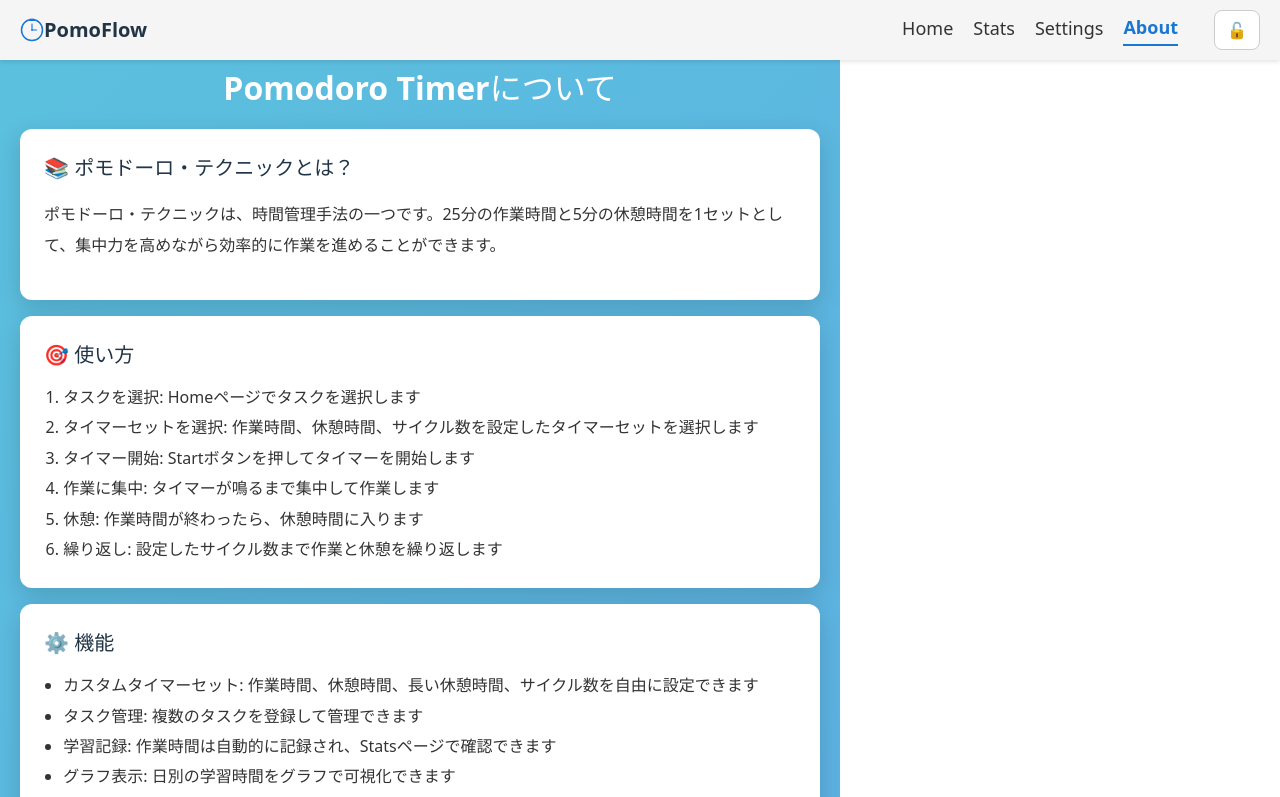
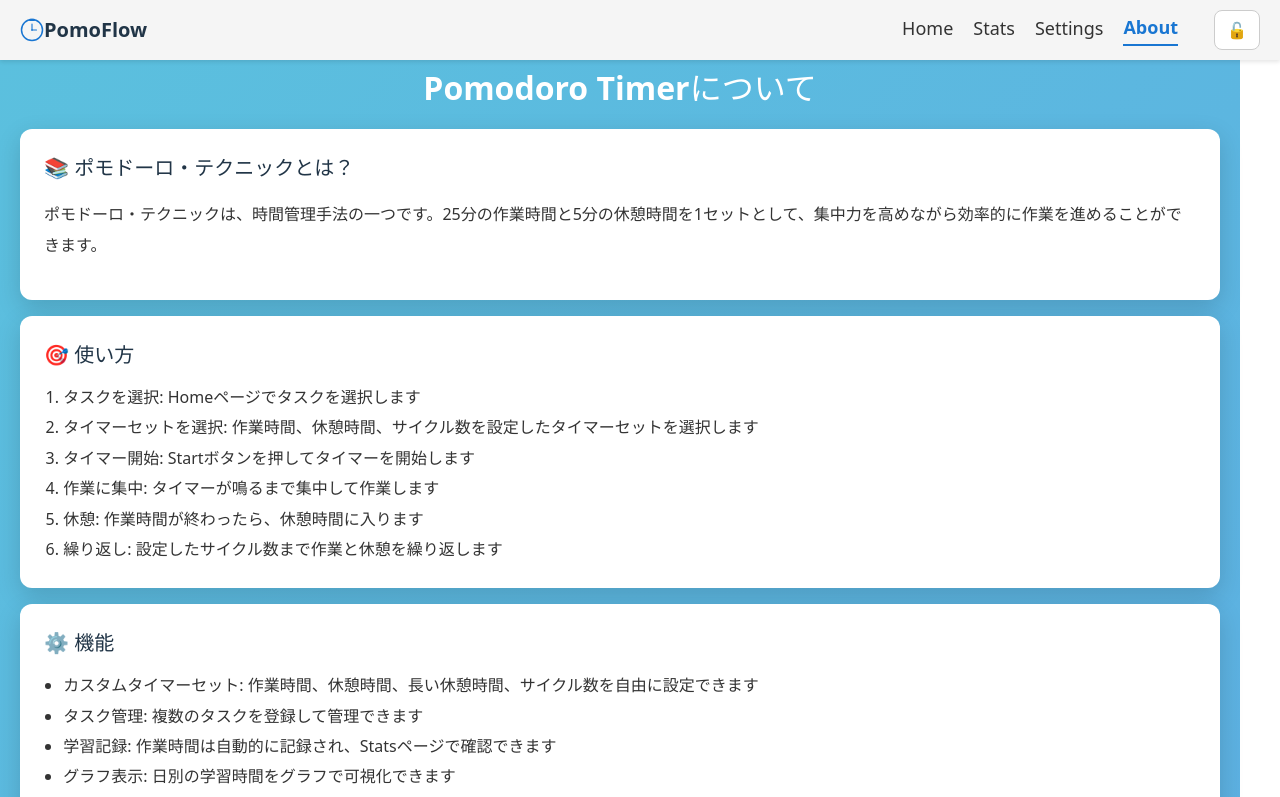
Before and after one commit to munakata255/pomo_front, a React (Vite) app: page /about in a window 1280 px wide. Shown: the top 797 px of the page. Built offline with nearby package versions, Linux system fonts and the light colour scheme; no server answers.

Commit message:
Add about style

```diff
--- a/src/pages/Stats.tsx
+++ b/src/pages/Stats.tsx
@@ -181,7 +181,7 @@
         padding: "20px",
       }}
     >
-      <div style={{ maxWidth: "600px", margin: "0 auto" }}>
+      <div style={{ maxWidth: "1200px", margin: "0 auto" }}>
         {/* ページタイトル */}
         <h1
           style={{
--- a/src/styles/about.css
+++ b/src/styles/about.css
@@ -15,7 +15,7 @@
 }
 
 .about-container {
-  max-width: 800px;
+  max-width: 1200px;
   margin: 0 auto;
 }
 
--- a/src/styles/settings.css
+++ b/src/styles/settings.css
@@ -18,7 +18,7 @@
 }
 
 .settings-container {
-  max-width: 800px;
+  max-width: 1200px;
   margin: 0 auto;
 }
 
```
